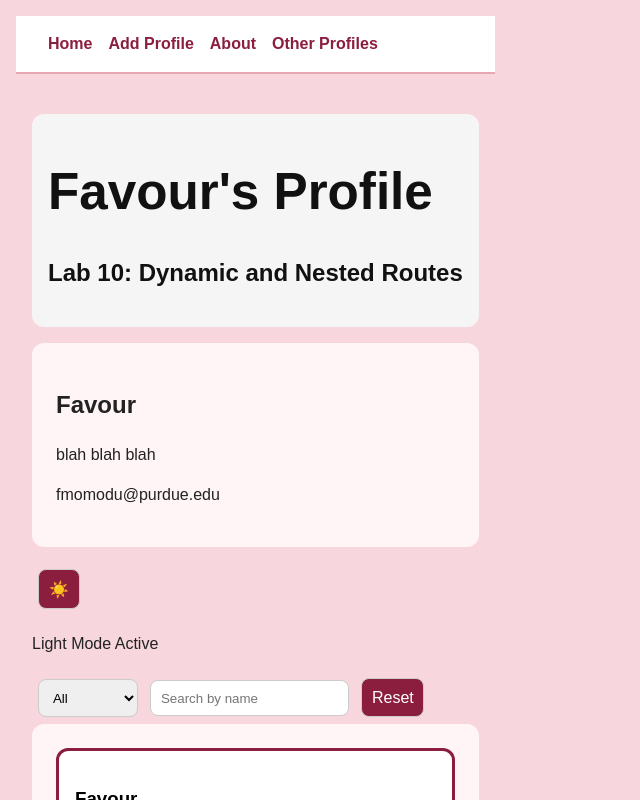
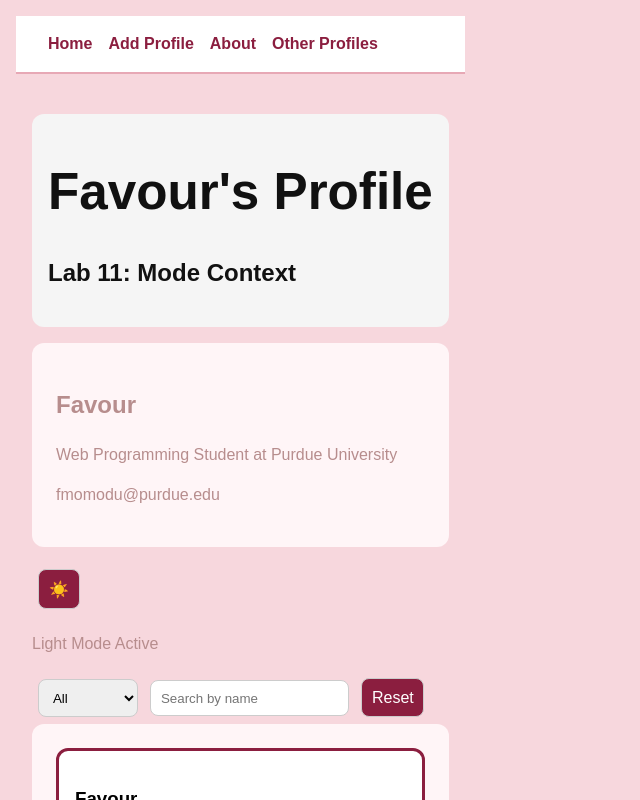
Before and after one commit to fmomodu/profile-app, a React (Vite) app: page /#/ in a window 1280 px wide. Shown: the top 800 px of the page, without its empty margins (0-640 px from the left). Built offline with nearby package versions, Linux system fonts and the light colour scheme.

Commit message:
Complete Lab 11 context integration

```diff
--- a/src/App.css
+++ b/src/App.css
@@ -67,3 +67,17 @@ button:hover {
 .featured {
   border: 3px solid #8b1e3f;
 }
+
+.home-page {
+  min-height: 100vh;
+}
+
+.home-light {
+  background: #f7d7dd;
+  color: #b78d8d;
+}
+
+.home-dark {
+  background: #961c38;
+  color: #420808;
+}
--- a/src/App.jsx
+++ b/src/App.jsx
@@ -1,3 +1,4 @@
+import { ModeProvider } from './context/ModeContext'
 import ProfileLayout from './pages/ProfileLayout'
 import ProfileDetails from './pages/ProfileDetails'
 import { HashRouter, Routes, Route, Link } from 'react-router-dom'
@@ -11,6 +12,9 @@ import './App.css'
 function App() {
   return (
     <HashRouter>
+      <ModeProvider>
+
+
       <nav>
         <Link to="/">Home</Link>
         <Link to="/add-profile">Add Profile</Link>
@@ -28,6 +32,7 @@ function App() {
 </Route>
         <Route path="*" element={<NotFound />} />
       </Routes>
+      </ModeProvider>
     </HashRouter>
   )
 }
--- /dev/null
+++ b/src/context/ModeContext.jsx
@@ -0,0 +1,21 @@
+import { createContext, useContext, useState } from 'react'
+
+const ModeContext = createContext()
+
+export function ModeProvider({ children }) {
+    const [mode, setMode] = useState('light')
+
+    function toggleMode() {
+        setMode(mode === 'light' ? 'dark' : 'light')
+    }
+
+    return (
+        <ModeContext.Provider value={{ mode, toggleMode}} >
+            {children}
+        </ModeContext.Provider>
+    )
+}
+    export function useMode() {
+        return useContext(ModeContext)
+
+}
--- a/src/pages/Home.jsx
+++ b/src/pages/Home.jsx
@@ -1,10 +1,11 @@
 import { useState } from 'react'
+import { useMode } from '../context/ModeContext';
 import '../App.css'
 import styles from '../Header.module.css'
 
 function Header({ mode }) {
   const title = "Favour's Profile";
-  const subtitle = "Lab 10: Dynamic and Nested Routes";
+  const subtitle = "Lab 11: Mode Context";
 
   return (
   <header className={`${styles.header} ${mode === "light" ? styles.light : styles.dark}`}>
@@ -16,7 +17,7 @@ function Header({ mode }) {
 
 function Introduction() {
   const name = "Favour";
-  const bio = "blah blah blah";
+  const bio = "Web Programming Student at Purdue University";
   const email = "fmomodu@purdue.edu";
 
   return (
@@ -31,12 +32,7 @@ function Introduction() {
 
 
 function Home() {
-  // <select value={selectedTitle} onChange={(e) => setTitle(e.target.value)}>
-  // <input value={searchName} onChange={(e) => setName(e.target.value)} />
-
-
-  // const [name , setName ]
-  const [mode, setMode] = useState("light")
+  const { mode, toggleMode } = useMode()
   const [selectedTitle, setTitle ] = useState(""); //dropdown
   const [searchName, setName ] = useState(""); //search
   const cards = [
@@ -73,11 +69,11 @@ function Home() {
   // array.map((item) => (
   // <Component prop={item.prop} /> ))
   return (
-    <div>
+    <div className={`home-page ${mode === "light" ? "home-light" : "home-dark"}`}>
       <Header mode={mode} />
       <Introduction />
 
-<button onClick={() => setMode(mode === "light" ? "dark" : "light")}>
+<button onClick={toggleMode}>
   {mode === "light" ? "☀️" : "🌚"}
 </button>
 
```
